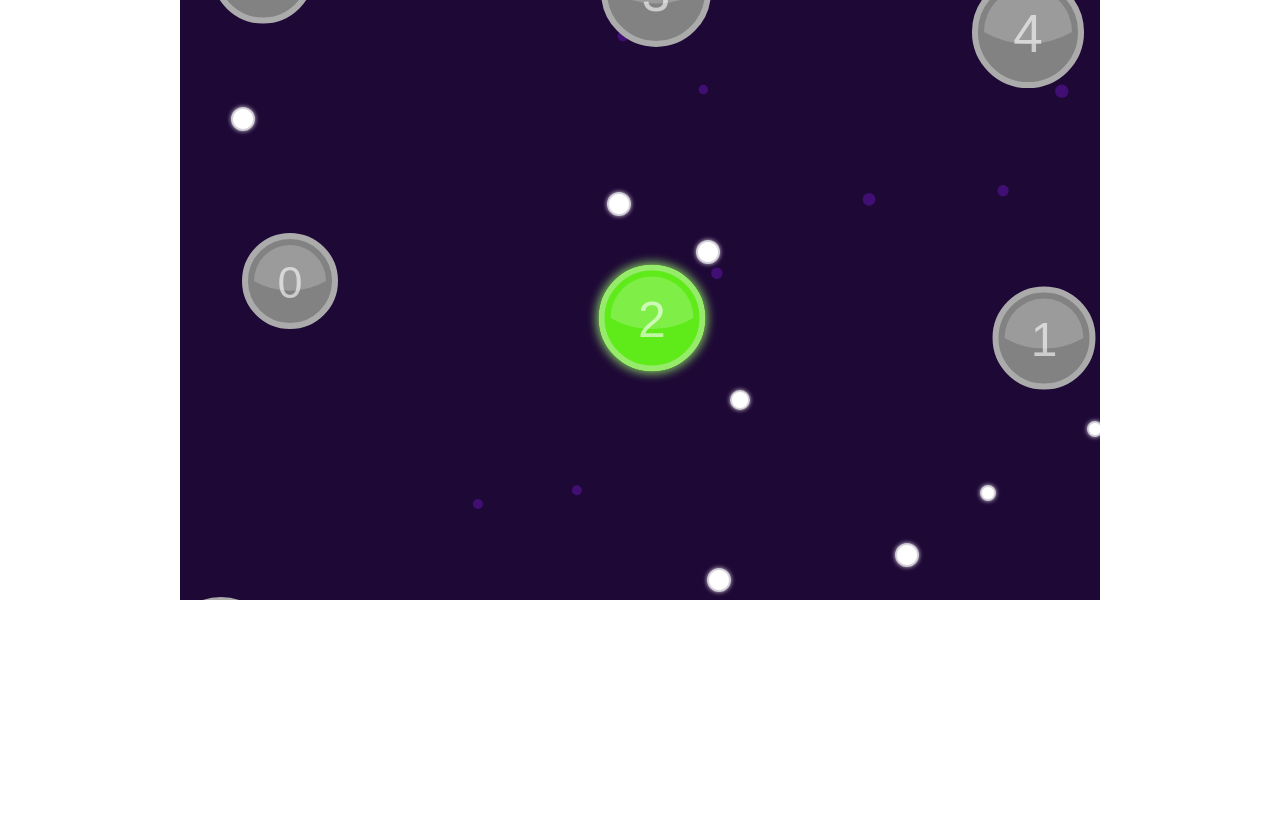
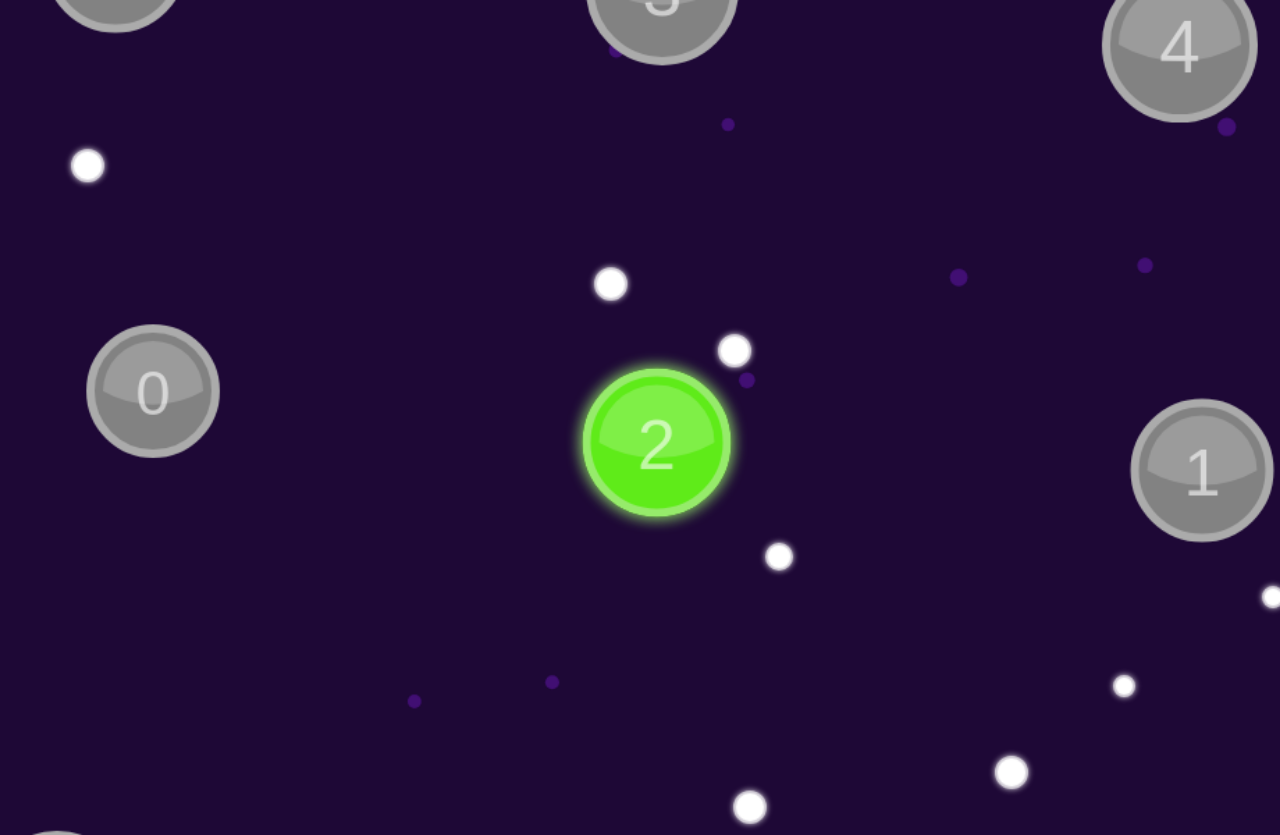
Before and after one commit to konfiot/lslw, a website: page client/html/index.html in a window 1280 px wide. Before the commit the page ends 800 px from the top, so only its background shows below. Drawn offline with Linux system fonts and the light colour scheme; files that its build step writes are made by us from their sources.

Commit message:
Fullscreen

```diff
--- a/client/html/index.html
+++ b/client/html/index.html
@@ -5,7 +5,7 @@
     <title>Gamedev Canvas Workshop</title>
     <style>
     	* { padding: 0; margin: 0; }
-    	canvas { background-color: rgba(30, 8, 54, 1.0); display: block; margin: 0 auto; }
+    	canvas { background-color: rgba(30, 8, 54, 1.0); display: block; margin: 0 auto; width: 100%; height: 100%;}
     </style>
 </head>
 <body>
```
